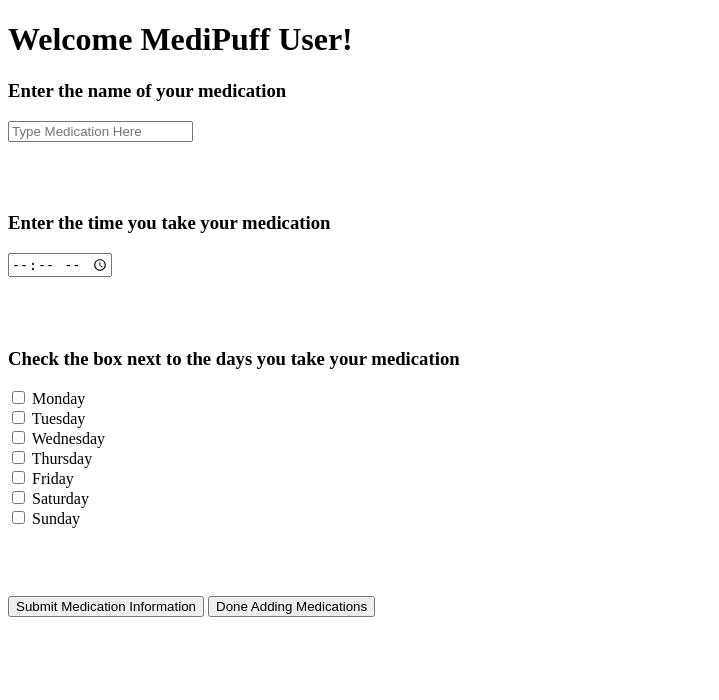
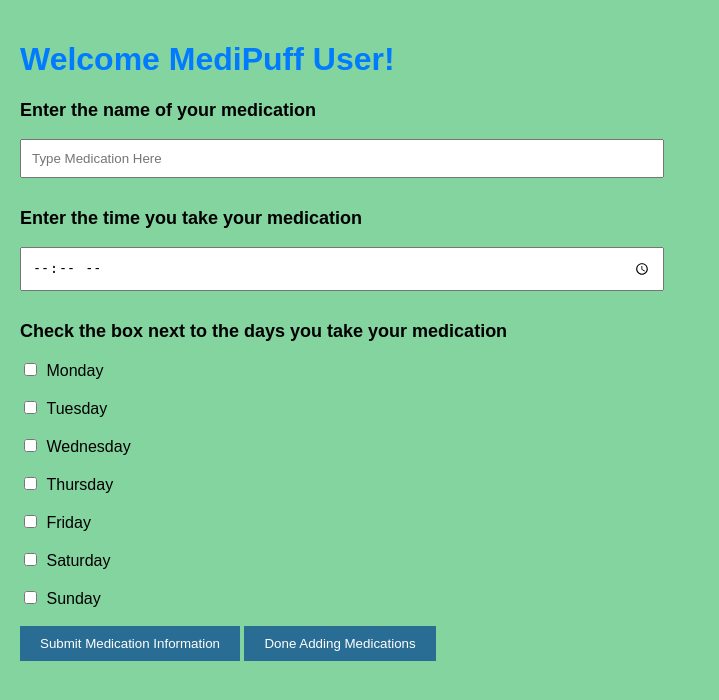
Before and after one commit to ronaldngounou/MediPuff, a Flask app: page /EnterMedication in a window 1280 px wide. Shown: the top 700 px of the page, without its empty margins (0-719 px from the left). Run offline with Flask 3, Linux system fonts and the light colour scheme.

Commit message:
Add them

```diff
--- a/app.py
+++ b/app.py
@@ -17,5 +17,9 @@ def enter_medication():
 def main_page():
     return render_template('Component5.html')
 
+@app.route('/Insert')
+def insert():
+    return render_template('Compnent.html')
+
 if __name__ == '__main__':
     app.run(debug = True)
--- a/templates/Component3.html
+++ b/templates/Component3.html
@@ -1,39 +1,75 @@
 <!DOCTYPE html>
-<html>
+<html lang="en">
 <head>
+    <meta charset="UTF-8">
+    <meta name="viewport" content="width=device-width, initial-scale=1.0">
     <title>MediPuff Welcome Page</title>
+    <style>
+        body {
+            font-family: Arial, sans-serif;
+            margin: 0;
+            padding: 20px;
+            background-color: #83d49e;
+        }
+
+        h1 {
+            color: #007bff;
+        }
+
+        h3 {
+            font-size: 18px;
+            margin-top: 20px;
+        }
+
+        input[type="text"],
+        input[type="time"] {
+            padding: 10px;
+            width: 50%;
+            margin-bottom: 10px;
+        }
+
+        label {
+            font-size: 16px;
+        }
+
+        input[type="checkbox"] {
+            margin-right: 5px;
+        }
+
+        input[type="submit"] {
+            background-color: #2A6D94;
+            color: #fff;
+            padding: 10px 20px;
+            border: none;
+            cursor: pointer;
+        }
+    </style>
 </head>
 <body>
     <h1>Welcome MediPuff User!</h1>
     <h3>Enter the name of your medication</h3>
-        <input type="text" id="sumbit_med" name="submit_med" placeholder="Type Medication Here"></input>
-        <p><br><br></p>
+    <input type="text" id="submit_med" name="submit_med" placeholder="Type Medication Here">
 
     <h3>Enter the time you take your medication</h3>
-        <input type="time" id="submit_time" name="submit_time" placeholder="Type Time Here"></input>
-        <p><br><br></p>
+    <input type="time" id="submit_time" name="submit_time" placeholder="Type Time Here">
 
     <h3>Check the box next to the days you take your medication</h3>
+    <input type="checkbox" id="day1" name="day" value="Monday">
+    <label for="day1"> Monday</label><br><br>
+    <input type="checkbox" id="day2" name="day" value="Tuesday">
+    <label for="day2"> Tuesday</label><br><br>
+    <input type="checkbox" id="day3" name="day" value="Wednesday">
+    <label for="day3"> Wednesday</label><br><br>
+    <input type="checkbox" id="day4" name="day" value="Thursday">
+    <label for="day4"> Thursday</label><br><br>
+    <input type="checkbox" id="day5" name="day" value="Friday">
+    <label for="day5"> Friday</label><br><br>
+    <input type="checkbox" id="day6" name="day" value="Saturday">
+    <label for="day6"> Saturday</label><br><br>
+    <input type="checkbox" id="day7" name="day" value="Sunday">
+    <label for="day7"> Sunday</label><br><br>
 
-        <input type="checkbox" id="day1" name="day" value="Monday">
-        <label for="day1"> Monday</label><br>
-        <input type="checkbox" id="day2" name="day" value="Tuesday">
-        <label for="day1"> Tuesday</label><br>
-        <input type="checkbox" id="day3" name="day" value="Wednesday">
-        <label for="day1"> Wednesday</label><br>
-        <input type="checkbox" id="day4" name="day" value="Thursday">
-        <label for="day1"> Thursday</label><br>
-        <input type="checkbox" id="day5" name="day" value="Friday">
-        <label for="day1"> Friday</label><br>
-        <input type="checkbox" id="day6" name="day" value="Saturday">
-        <label for="day1"> Saturday</label><br>
-        <input type="checkbox" id="day7" name="day" value="Sunday">
-        <label for="day1"> Sunday</label><br>
-        <p><br><br></p>
-
-        <input type="submit" value="Submit Medication Information">      </input>
-        <input type="submit" value="Done Adding Medications"></input>
+    <input type="submit" value="Submit Medication Information">
+    <input type="submit" value="Done Adding Medications">
 </body>
-
-
 </html>
```
Also changed, not shown: templates/Component5.html (+25 -5 lines). Lines whose indentation alone changed are shown as unchanged.
